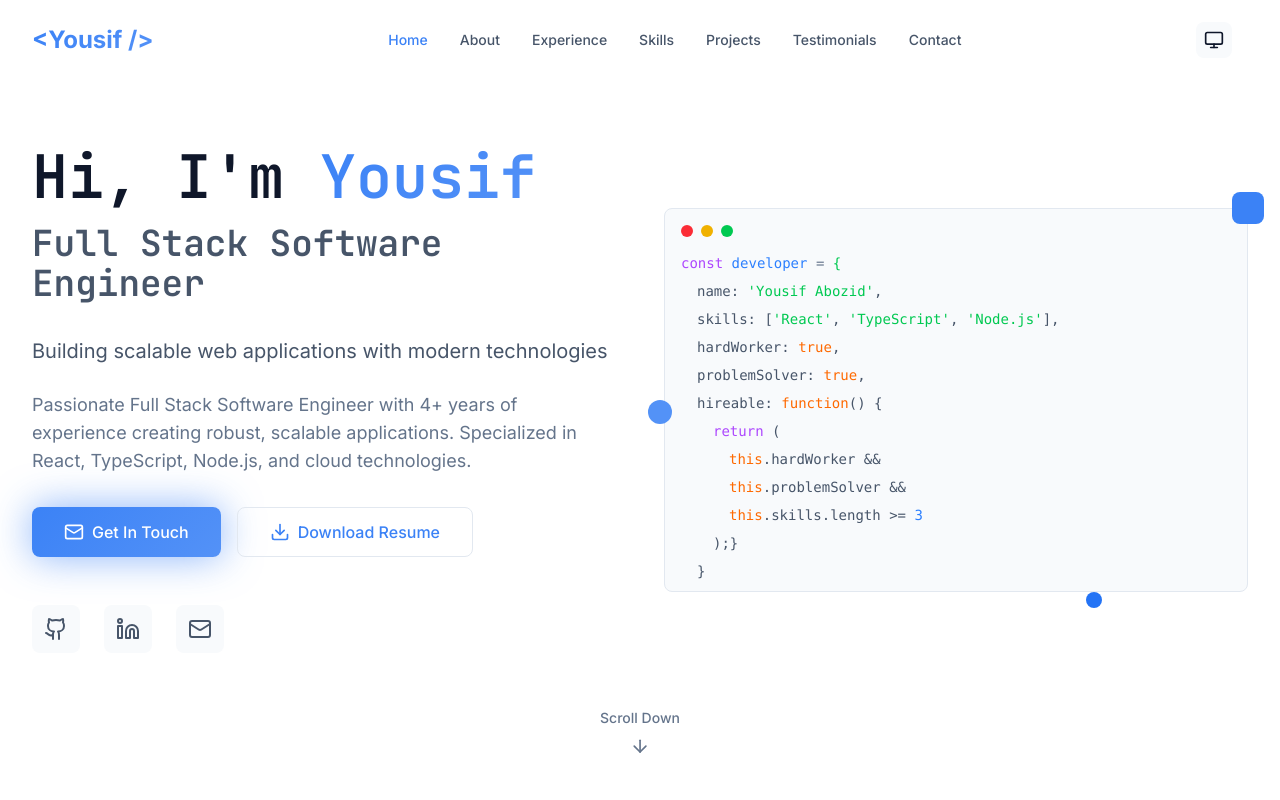
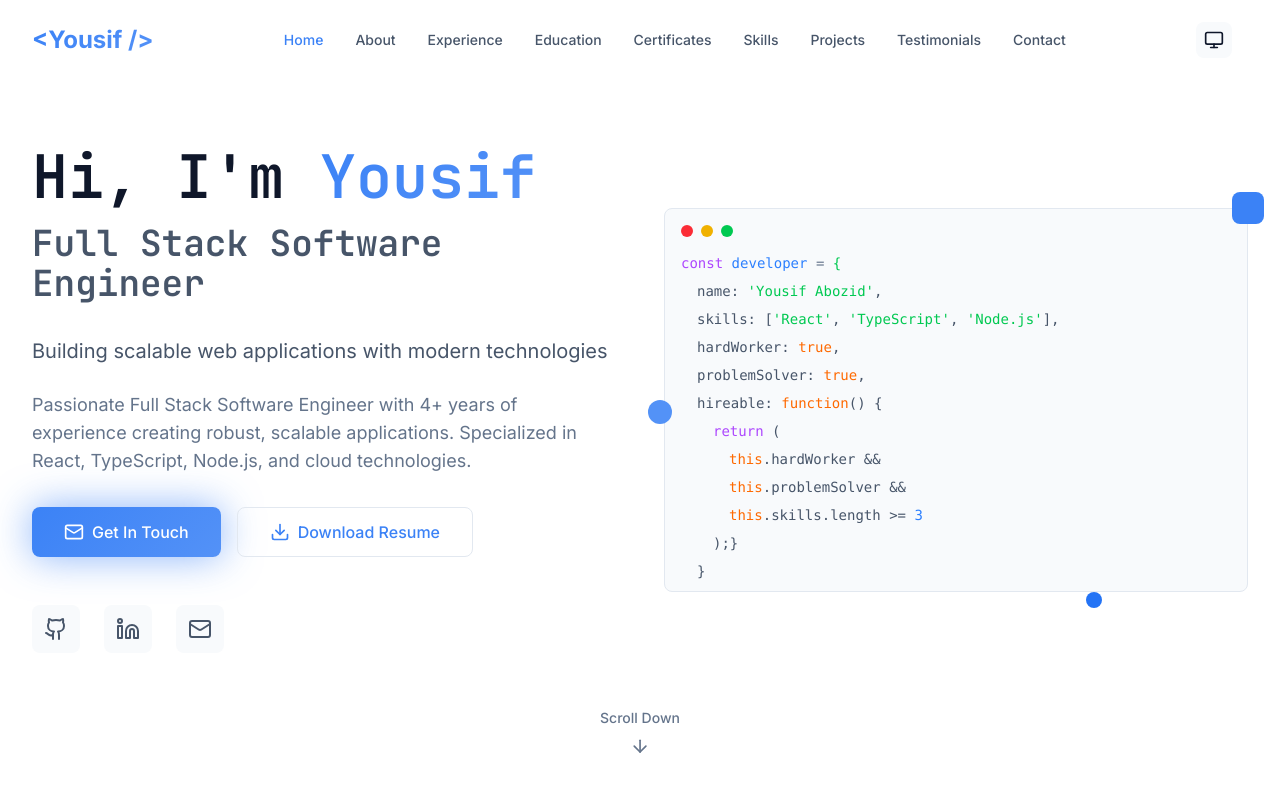
Before and after one commit to YousifAbozid/YousifAbozid.github.io, a React (Vite) app: page / in a window 1280 px wide. Shown: the top 800 px of the page. Built offline with nearby package versions, Linux system fonts and the light colour scheme.

Commit message:
feat: add Education and Certificates sections to navigation

```diff
--- a/src/components/Navbar.tsx
+++ b/src/components/Navbar.tsx
@@ -7,6 +7,8 @@ const navigation = [
   { name: 'Home', href: '#home' },
   { name: 'About', href: '#about' },
   { name: 'Experience', href: '#experience' },
+  { name: 'Education', href: '#education' },
+  { name: 'Certificates', href: '#certificates' },
   { name: 'Skills', href: '#skills' },
   { name: 'Projects', href: '#projects' },
   { name: 'Testimonials', href: '#testimonials' },
```
